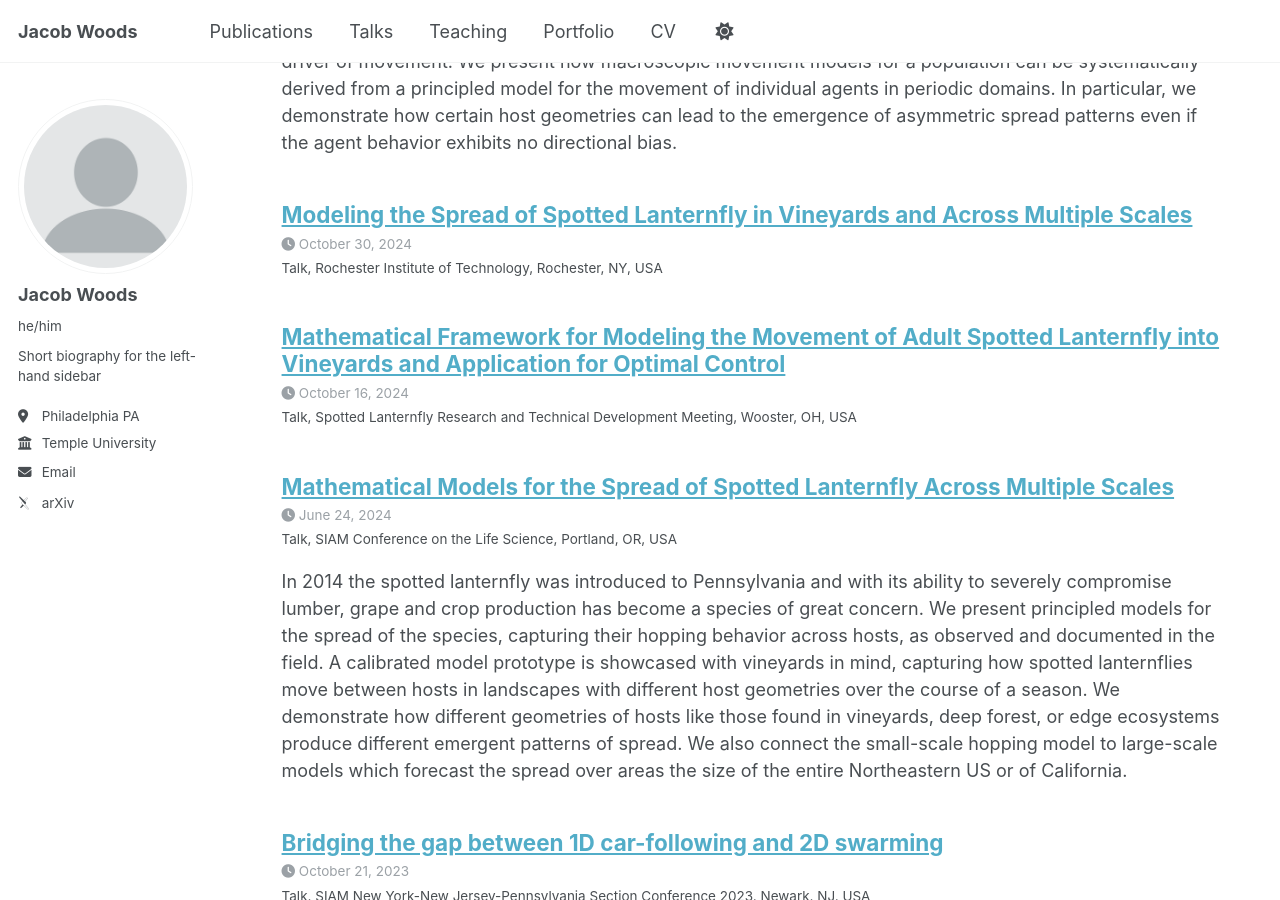
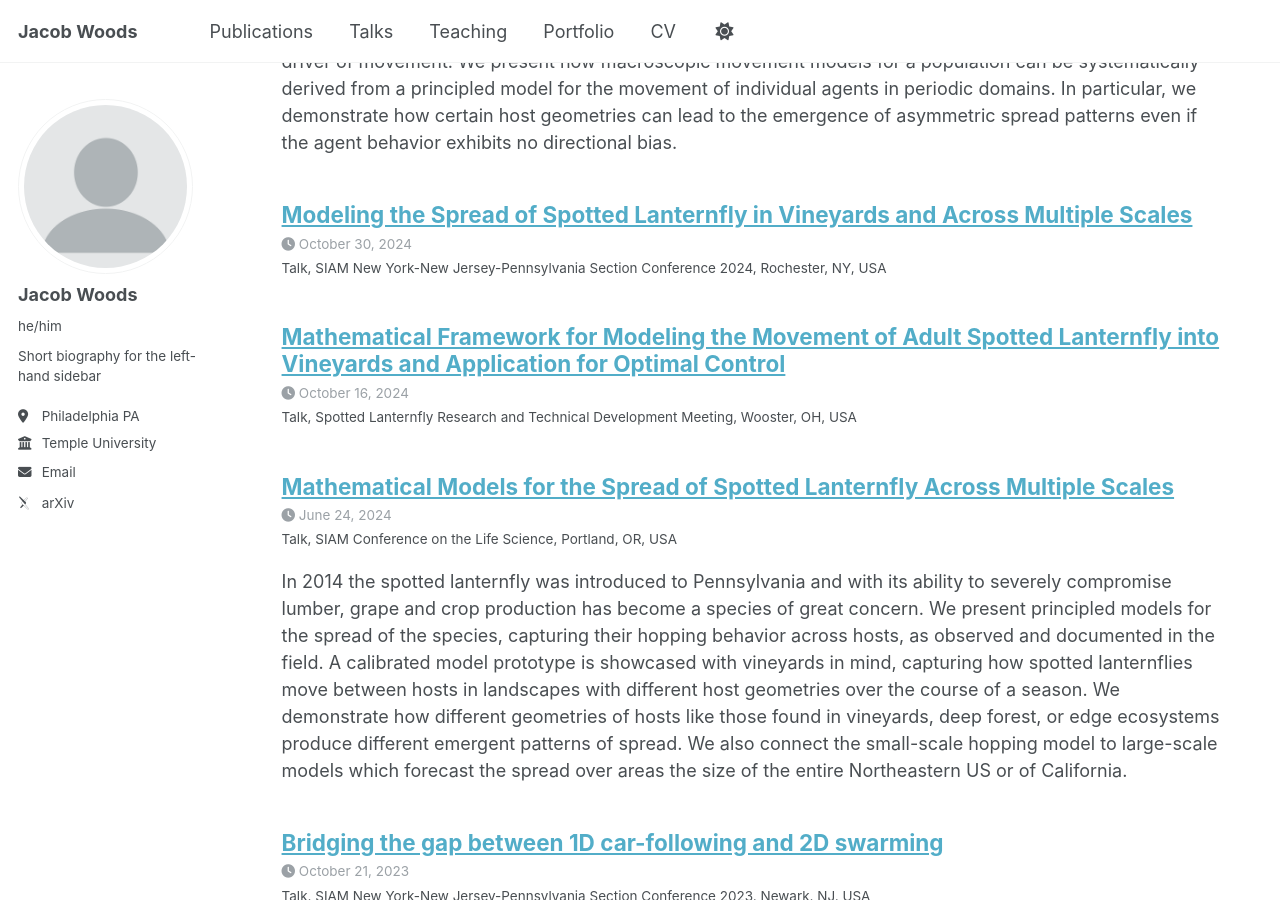
Before and after one commit to JacobWoods/JacobWoods.github.io, a Jekyll site: the page built from _pages/talks.html, in a window 1280 px wide and 900 px high, scrolled down 381 px. Built offline with Jekyll 4.4.1, drawn with Linux system fonts in a browser that asks for light colours; some web fonts are replaced.

Commit message:
Update SLF2.md

```diff
--- a/_talks/SLF2.md
+++ b/_talks/SLF2.md
@@ -3,7 +3,7 @@ title: "Modeling the Spread of Spotted Lanternfly in Vineyards and Across Multip
 collection: talks
 type: "Talk"
 permalink: /talks/SLF2
-venue: "Rochester Institute of Technology"
+venue: "SIAM New York-New Jersey-Pennsylvania Section Conference 2024"
 date: 2024-10-30
 location: "Rochester, NY, USA"
 ---
```
